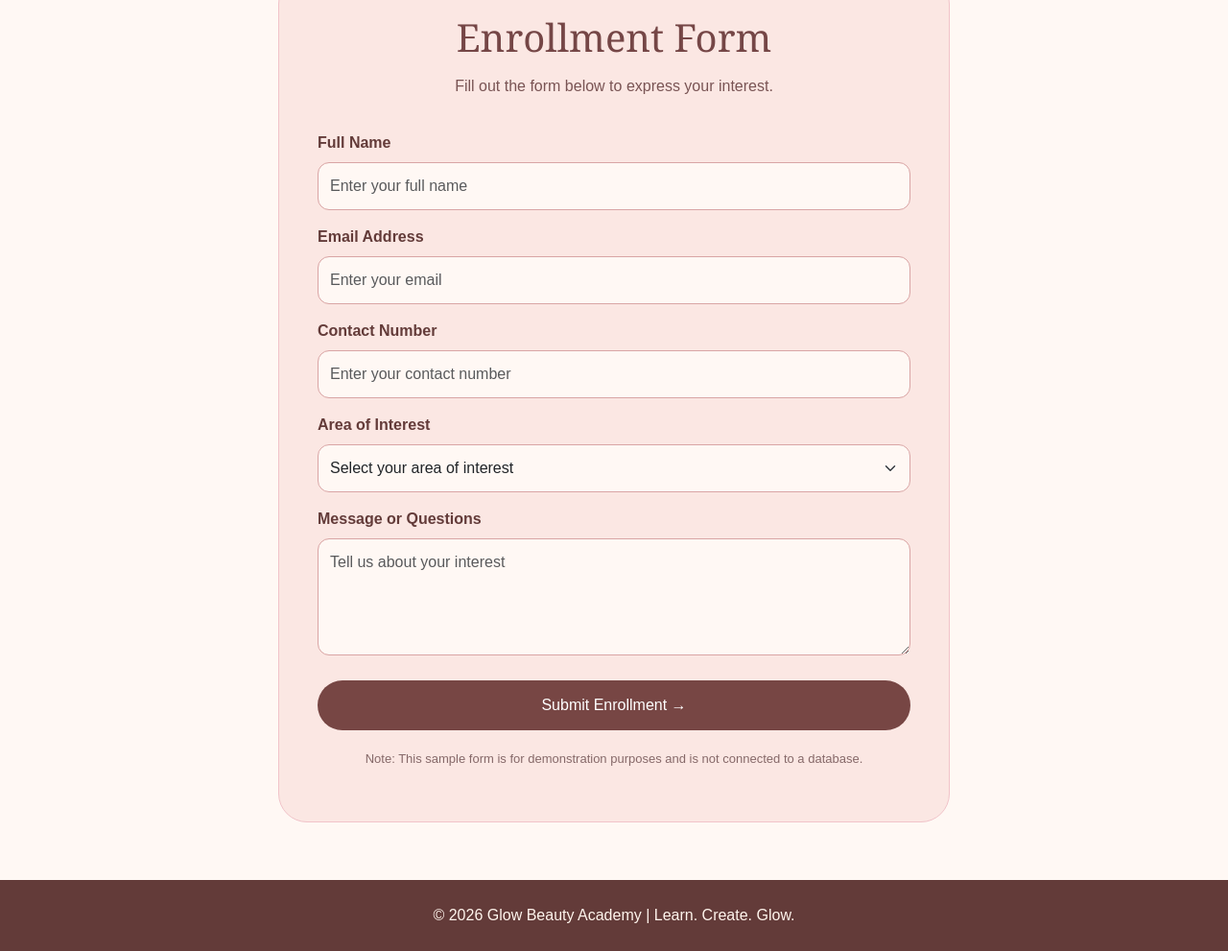
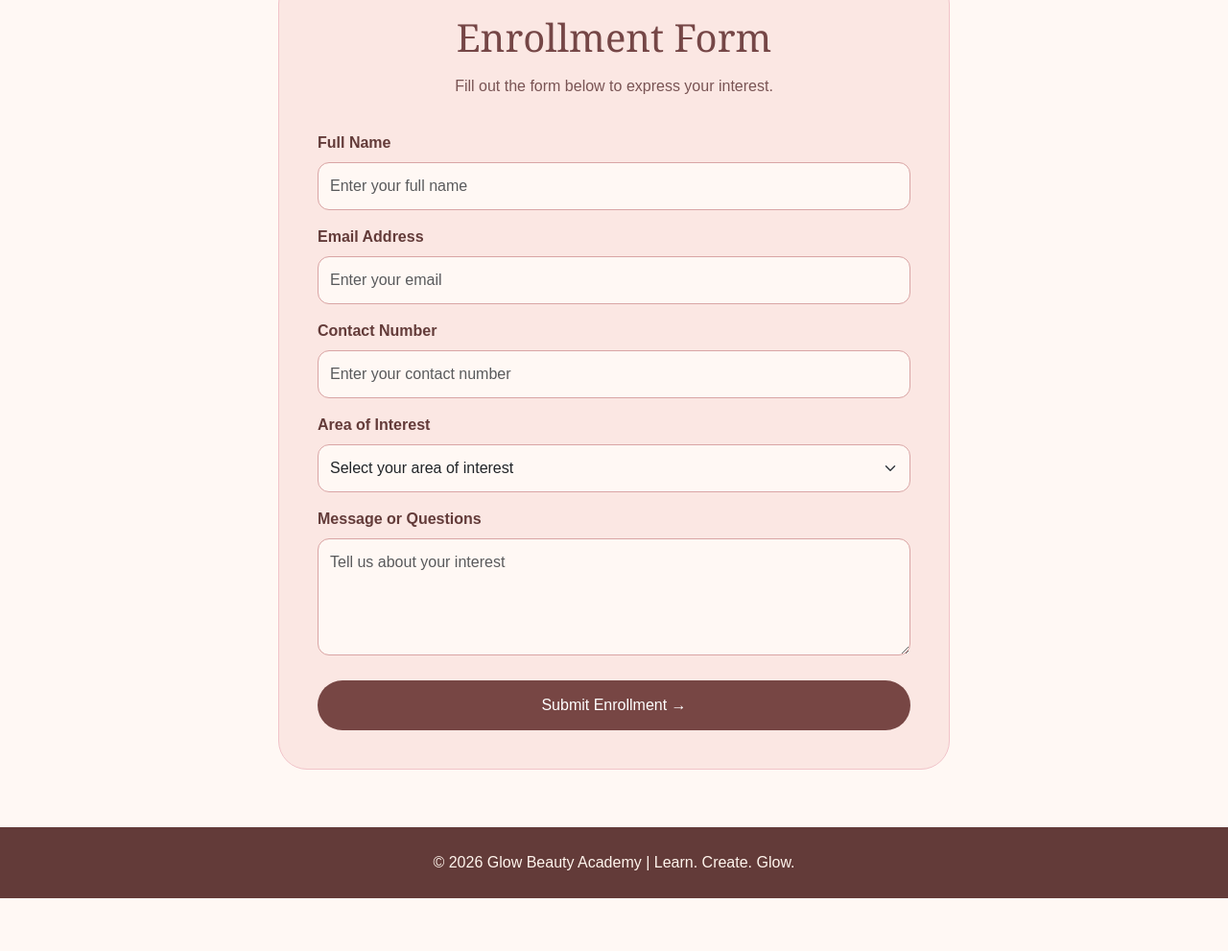
Before and after one commit to SA-9E-KaurM/-SA_ICT9Emerald_Q2Drill2_Kaur_Muskaan, a plain HTML site: page enroll.html in a window 1280 px wide. Shown: the part 524-1515 px from the top of the page at 96% size. After the commit the page ends 1460 px from the top, so only its background shows below. Drawn offline with nearby package versions, Linux system fonts and the light colour scheme.

Commit message:
Fix HTML formatting and structure in enroll.html

```diff
--- a/enroll.html
+++ b/enroll.html
@@ -152,10 +152,6 @@
 
         </form>
 
-        <p class="form-note">
-            Note: This sample form is for demonstration purposes
-            and is not connected to a database.
-        </p>
 
     </div>
 
```
